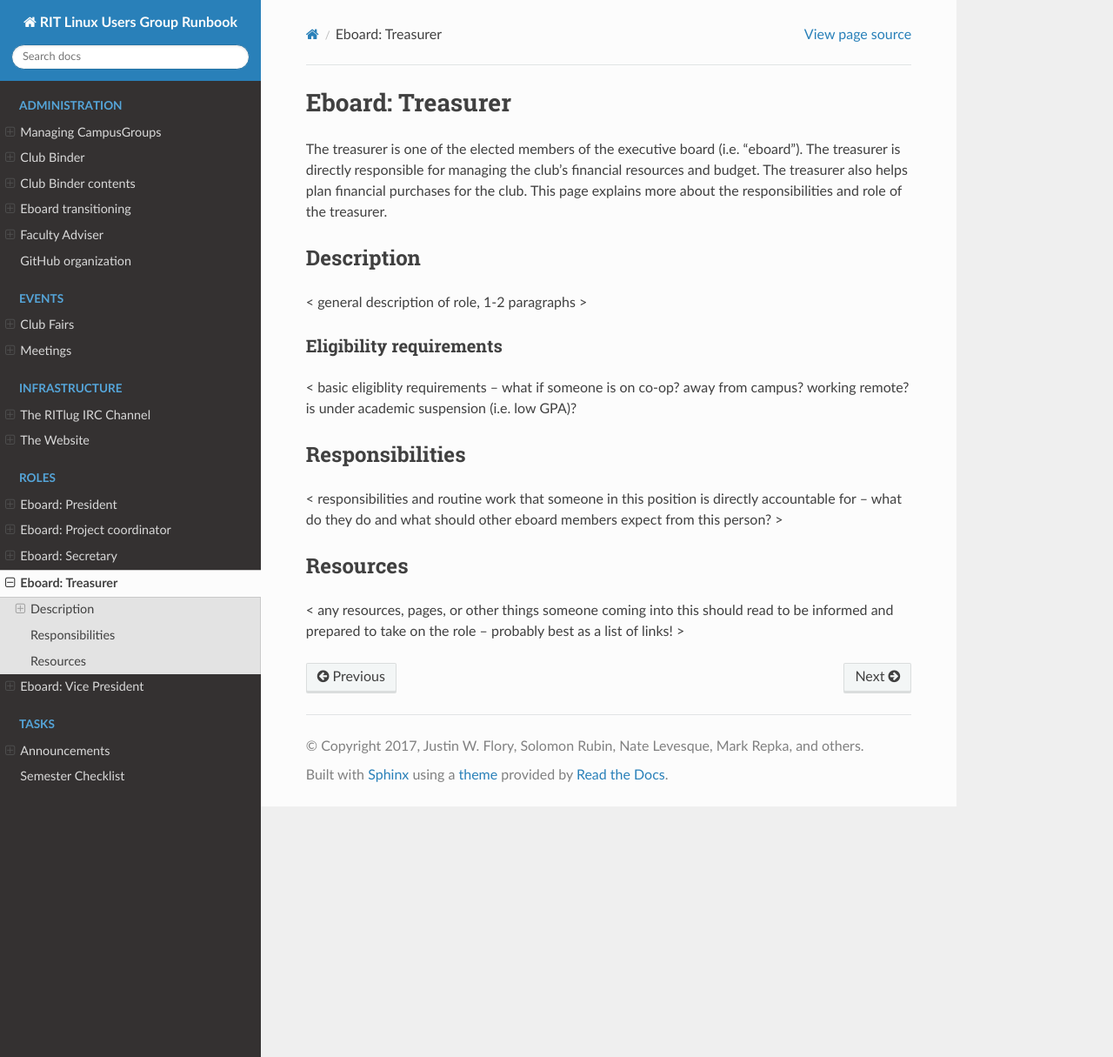
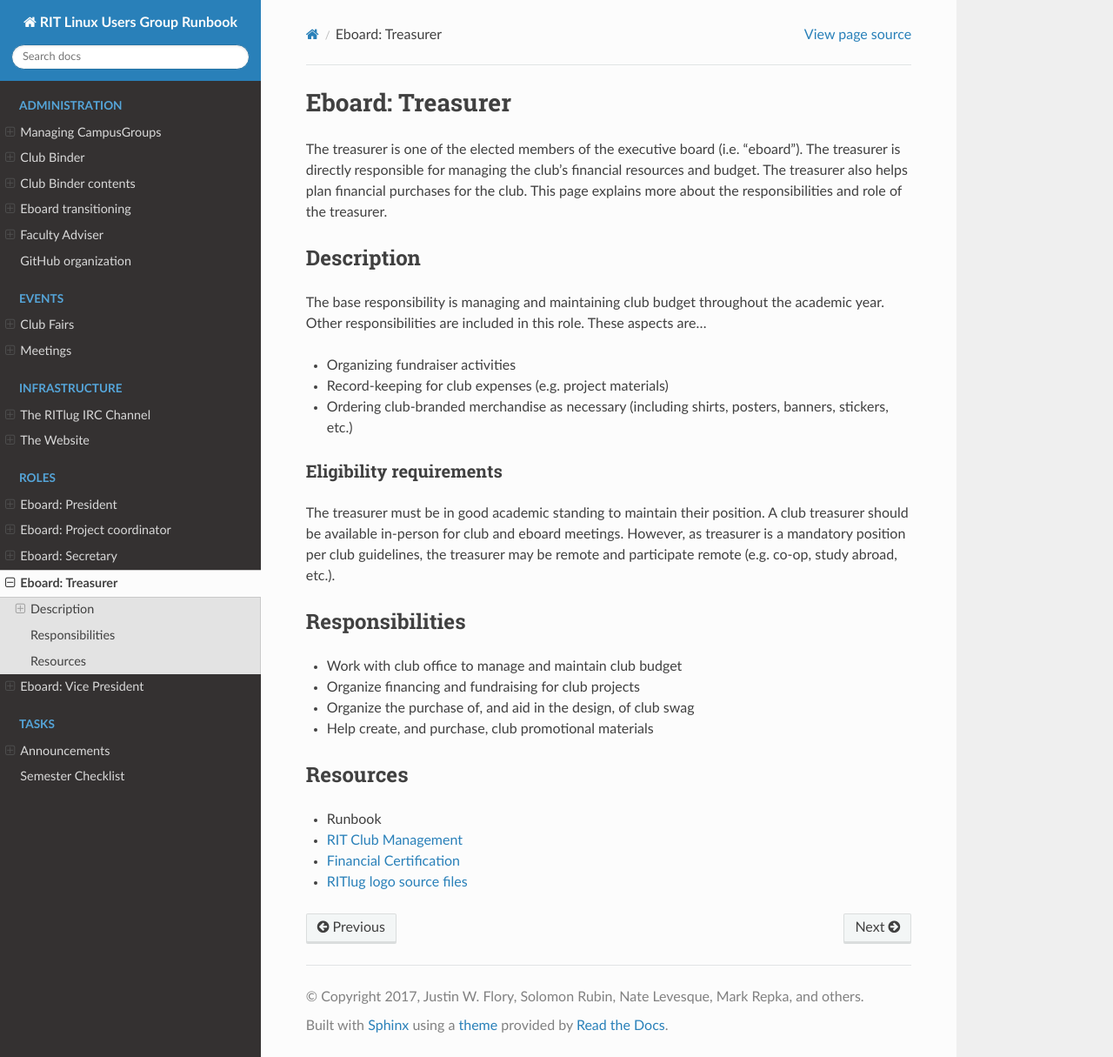
Before and after one commit to RITlug/runbook, a Sphinx documentation site: the page built from docs/roles/treasurer.rst, in a window 1280 px wide and 1215 px high. Shown: the whole window at 87% size. Built offline with Sphinx 7.4.7 and the Read the Docs theme 2.0.0, drawn with Linux system fonts in a browser that asks for light colours; formulas are drawn with MathJax 3.

Commit message:
Add Treasurer role to Runbook

```diff
--- a/docs/roles/treasurer.rst
+++ b/docs/roles/treasurer.rst
@@ -11,27 +11,38 @@ role of the treasurer.
 Description
 -----------
 
-< general description of role, 1-2 paragraphs >
+The base responsibility is managing and maintaining club budget throughout the
+academic year. Other responsibilities are included in this role. These aspects
+are…
+
+- Organizing fundraiser activities
+- Record-keeping for club expenses (e.g. project materials)
+- Ordering club-branded merchandise as necessary (including shirts, posters,
+  banners, stickers, etc.)
 
 
 Eligibility requirements
 ^^^^^^^^^^^^^^^^^^^^^^^^
 
-< basic eligiblity requirements – what if someone is on co-op? away from
-campus? working remote? is under academic suspension (i.e. low GPA)?
+The treasurer must be in good academic standing to maintain their position. A
+club treasurer should be available in-person for club and eboard meetings.
+However, as treasurer is a mandatory position per club guidelines, the treasurer
+may be remote and participate remote (e.g. co-op, study abroad, etc.).
 
 
 Responsibilities
 ----------------
 
-< responsibilities and routine work that someone in this position is directly
-accountable for – what do they do and what should other eboard members expect
-from this person? >
+- Work with club office to manage and maintain club budget
+- Organize financing and fundraising for club projects
+- Organize the purchase of, and aid in the design, of club swag
+- Help create, and purchase, club promotional materials
 
 
 Resources
 ---------
 
-< any resources, pages, or other things someone coming into this should read to
-be informed and prepared to take on the role – probably best as a list of
-links! >
+- Runbook
+- `RIT Club Management <https://www.rit.edu/studentaffairs/campuslife/clubs/manage-club>`_
+- `Financial Certification <https://www.rit.edu/studentaffairs/campuslife/financial-certification-test>`_
+- `RITlug logo source files <https://github.com/RITlug/ritlug.github.io/tree/master/img/svg>`_
```
